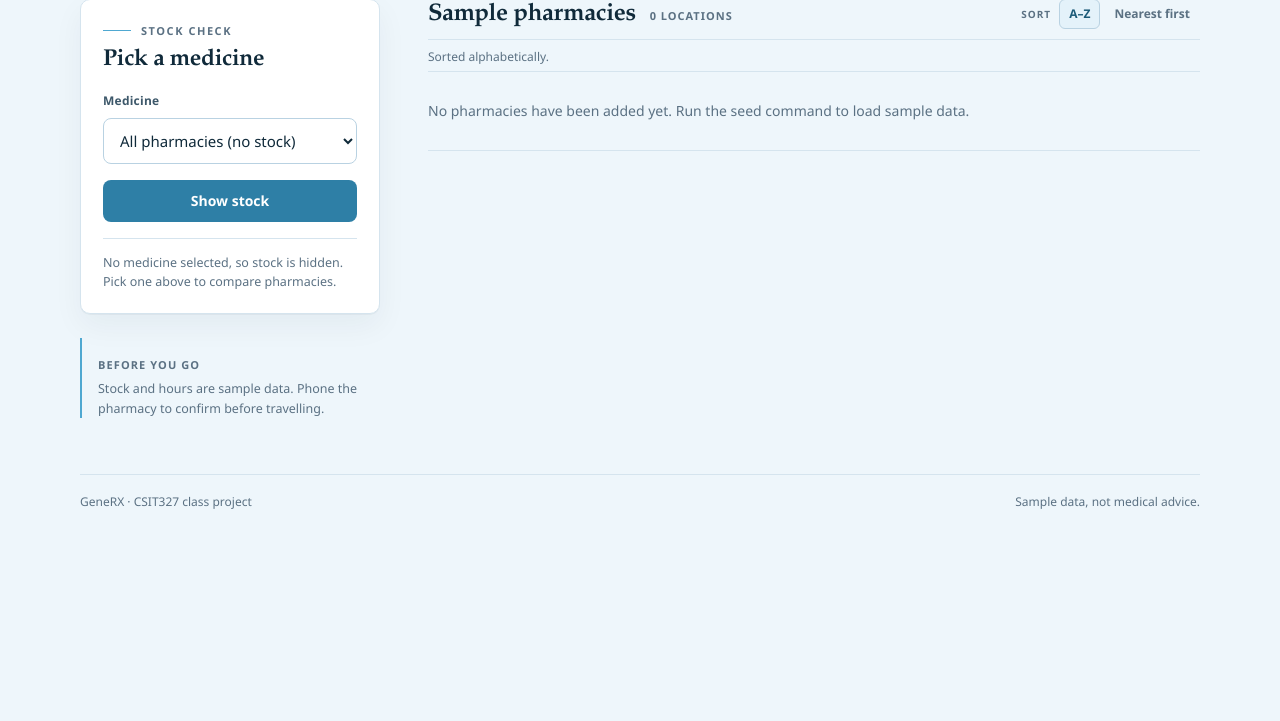
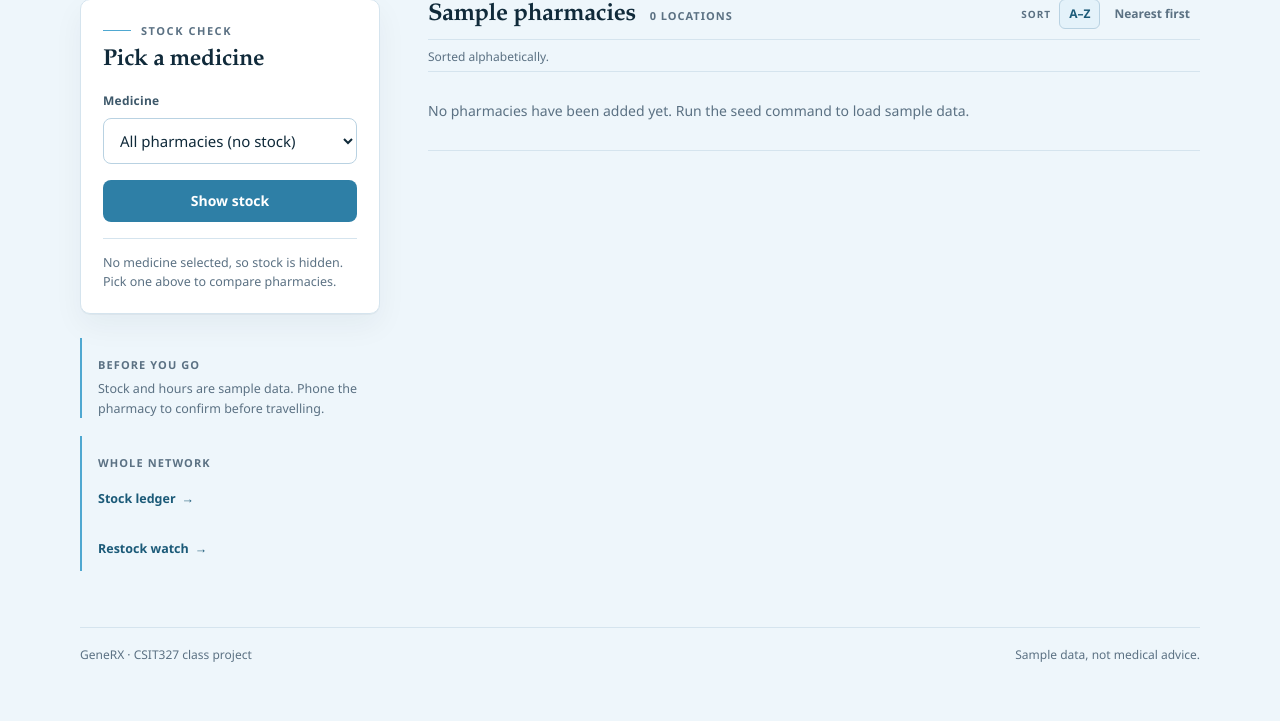
Before and after one commit to samgwapo-123/CSIT327-GeneProj, a Django app: page /pharmacies/ in a window 1280 px wide. Shown: the part 341-1062 px from the top of the page. Before the commit the page ends 850 px from the top, so only its background shows below. Run offline with Django 5.2, Linux system fonts and the light colour scheme; the visitor is signed in with stand-in values (Sample User, id 1); data that the repository does not hold is empty.

Commit message:
feat(pharmacies): link the ledger and restock views from the locator

```diff
--- a/static/css/pharmacies/list.css
+++ b/static/css/pharmacies/list.css
@@ -86,6 +86,23 @@
     color: var(--genrx-muted);
     font-size: 12.5px;
     line-height: 1.55;
+}
+
+/* Links to the ledger and restock views, kept in the same ruled rail style. */
+.rail-note--links {
+    margin-top: 18px;
+}
+
+.rail-links {
+    margin: 0;
+    padding: 0;
+    list-style: none;
+    display: grid;
+    gap: 6px;
+}
+
+.rail-links a {
+    font-size: 12.5px;
 }
 
 /* ---------- List toolbar ---------- */
--- a/static/css/pharmacies/stock.css
+++ b/static/css/pharmacies/stock.css
@@ -171,6 +171,12 @@
     text-align: right;
 }
 
+/* Empty states on the ledger and restock pages need breathing room for the
+   button that clears the filter or opens the other view. */
+.empty-action {
+    margin: 14px 0 0;
+}
+
 /* ---------- Responsive ---------- */
 @media (max-width: 720px) {
     .ledger-bar .field {
--- a/templates/pharmacies/list.html
+++ b/templates/pharmacies/list.html
@@ -4,7 +4,7 @@
 {% block title %}Pharmacies · GeneRX{% endblock %}
 
 {% block page_css %}
-<link rel="stylesheet" href="{% static 'css/pharmacies/list.css' %}?v=4">
+<link rel="stylesheet" href="{% static 'css/pharmacies/list.css' %}?v=5">
 {% endblock %}
 
 {% block content %}
@@ -44,6 +44,14 @@
             <h2 id="rail-note-title" class="rail-note-title">Before you go</h2>
             <p>Stock and hours are sample data. Phone the pharmacy to confirm before travelling.</p>
         </section>
+
+        <nav class="rail-note rail-note--links" aria-labelledby="rail-links-title">
+            <h2 id="rail-links-title" class="rail-note-title">Whole network</h2>
+            <ul class="rail-links">
+                <li><a class="text-link" href="{% url 'pharmacies:stock' %}">Stock ledger <span aria-hidden="true">&rarr;</span></a></li>
+                <li><a class="text-link" href="{% url 'pharmacies:restock' %}">Restock watch <span aria-hidden="true">&rarr;</span></a></li>
+            </ul>
+        </nav>
     </aside>
 
     <section class="locator-main" aria-labelledby="list-title">
--- a/templates/pharmacies/restock.html
+++ b/templates/pharmacies/restock.html
@@ -4,8 +4,8 @@
 {% block title %}Restock watch · GeneRX{% endblock %}
 
 {% block page_css %}
-<link rel="stylesheet" href="{% static 'css/pharmacies/list.css' %}?v=4">
-<link rel="stylesheet" href="{% static 'css/pharmacies/stock.css' %}?v=1">
+<link rel="stylesheet" href="{% static 'css/pharmacies/list.css' %}?v=5">
+<link rel="stylesheet" href="{% static 'css/pharmacies/stock.css' %}?v=2">
 {% endblock %}
 
 {% block content %}
--- a/templates/pharmacies/stock.html
+++ b/templates/pharmacies/stock.html
@@ -4,8 +4,8 @@
 {% block title %}Stock ledger · GeneRX{% endblock %}
 
 {% block page_css %}
-<link rel="stylesheet" href="{% static 'css/pharmacies/list.css' %}?v=4">
-<link rel="stylesheet" href="{% static 'css/pharmacies/stock.css' %}?v=1">
+<link rel="stylesheet" href="{% static 'css/pharmacies/list.css' %}?v=5">
+<link rel="stylesheet" href="{% static 'css/pharmacies/stock.css' %}?v=2">
 {% endblock %}
 
 {% block content %}
```
